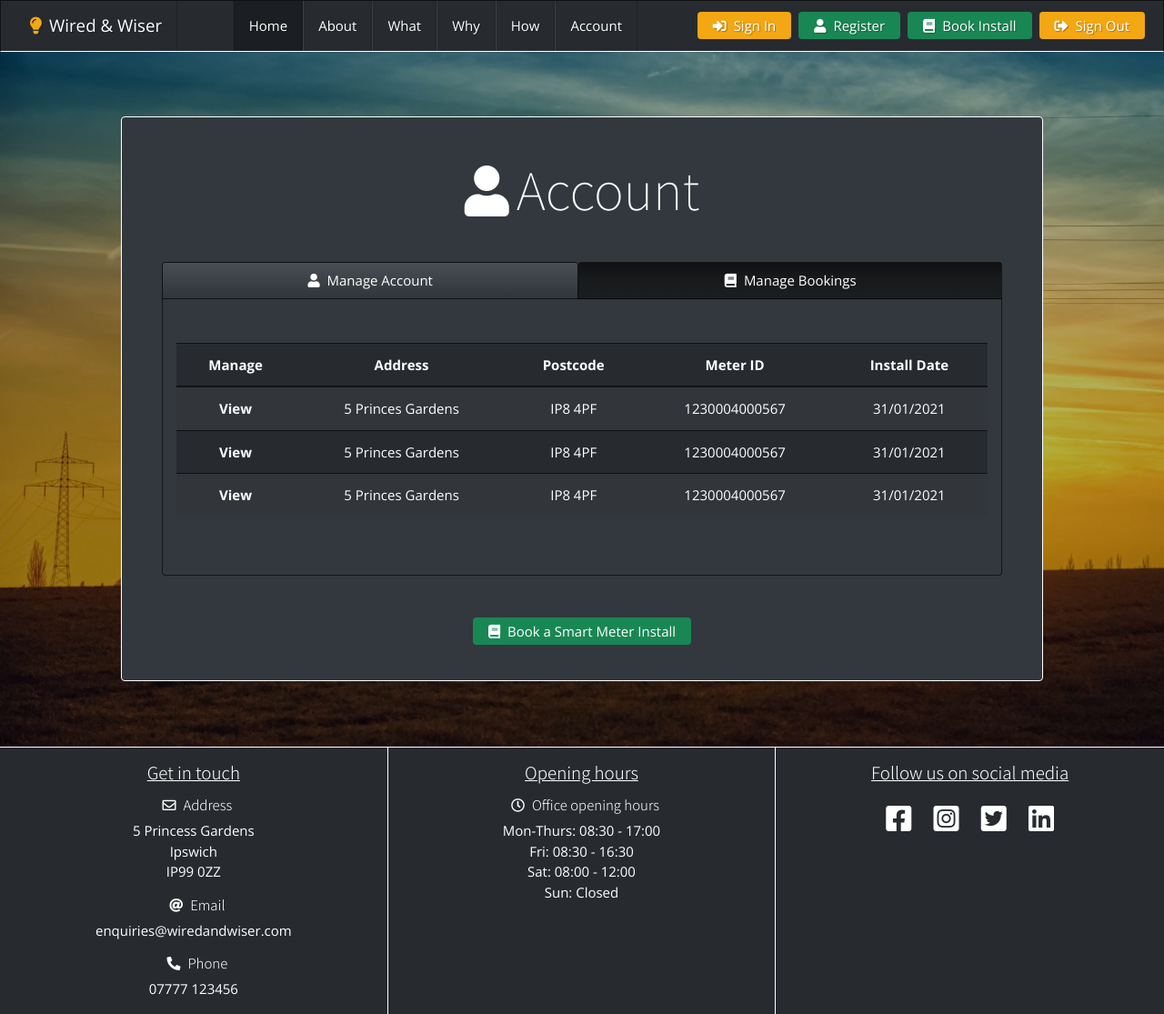
After one commit to LukeGarnham/Wired-and-Wiser-MS3, a Flask app: page /account in a window 1280 px wide. The commit adds this page. Shown: the whole page at 91% size. Run offline with Flask 2, Linux system fonts and the light colour scheme; some libraries are stand-ins or nearby versions.

Commit message:
Added Account page and some content.  Changed Sign In and Account background images.

```diff
--- a/app.py
+++ b/app.py
@@ -85,6 +85,11 @@ def signin():
     return render_template("signin.html")
 
 
+@app.route("/account")
+def account():
+    return render_template("account.html")
+
+
 if __name__ == "__main__":
     app.run(host=os.environ.get("IP"),
             port=int(os.environ.get("PORT")),
--- a/static/css/style.css
+++ b/static/css/style.css
@@ -182,6 +182,23 @@ footer {
     background-image: url('https://raw.githubusercontent.com/LukeGarnham/Wired-and-Wiser-MS3/master/static/images/wind-turbines.jpg');
 }
 
+#signin-background {
+    background-image: url('https://raw.githubusercontent.com/LukeGarnham/Wired-and-Wiser-MS3/master/static/images/wind-turbines-3.jpg');
+}
+
+#account-background {
+    background-image: url('https://raw.githubusercontent.com/LukeGarnham/Wired-and-Wiser-MS3/master/static/images/electricity-pylon-2.jpg');
+}
+
+/*----------------------------------------------------------------------------------------------------------Account Page*/
+
+.tab-container {
+    border-right: 1px solid rgba(0,0,0,0.6);
+    border-bottom: 1px solid rgba(0,0,0,0.6);
+    border-left: 1px solid rgba(0,0,0,0.6);
+    border-bottom-left-radius: 0.25rem;
+    border-bottom-right-radius: 0.25rem;
+}
 
 /*----------------------------------------------------------------------------------------------------------Media Queries*/
 
--- /dev/null
+++ b/templates/account.html
@@ -0,0 +1,114 @@
+{% extends "base.html" %}
+
+{% block content %}
+
+    <!-- Jumbrotron/background -->
+    <div class="jumbotron jumbotron-fluid text-center text-white p-0 mb-0" id="account-background">
+        <div class="mask"></div>
+        <div class="container py-4">
+            <!-- Flash messages -->
+            {% with messages = get_flashed_messages() %}
+                {% if messages %}
+                    {% for message in messages %}
+                    <div class="flashes position-relative">
+                        <h4 class="my-5">{{ message }}</h4>
+                    </div>
+                    {% endfor %}
+                {% endif %}
+            {% endwith %}
+            <!-- Card containing account details -->
+            <div class="card m-md-5 p-4">
+                <div class="card-body">
+                    <div>
+                        <h1 class="display-4 mb-5"><i class="fas fa-user mr-2"></i>Account</h1>
+                    </div>
+                    <!-- The skeleton code for the tabs was copid from Bootstrap: https://getbootstrap.com/docs/4.5/components/navs/#javascript-behavior -->
+                    <ul class="nav nav-tabs nav-fill justify-content-center" id="myTab" role="tablist">
+                        <li class="nav-item" role="presentation">
+                            <a class="nav-link active" id="home-tab" data-toggle="tab" href="#account" role="tab" aria-controls="home" aria-selected="true">
+                                <i class="fas fa-user mr-2"></i><span class="d-none d-md-inline">Manage </span>Account
+                            </a>
+                        </li>
+                        <li class="nav-item" role="presentation">
+                            <a class="nav-link" id="profile-tab" data-toggle="tab" href="#bookings" role="tab" aria-controls="profile" aria-selected="false">
+                                <i class="fas fa-book mr-2"></i><span class="d-none d-md-inline">Manage </span>Bookings
+                            </a>
+                        </li>
+                    </ul>
+                    <div class="tab-content">
+                        <!-- Account tab content -->
+                        <div class="tab-pane " id="account" role="tabpanel" aria-labelledby="home-tab">
+                            <div class="container-fluid tab-container py-5">
+                                <div class="row mb-3">
+                                    <div class="col-form-label col-form-label-sm col-12 col-md-6 font-weight-bold">First Name:</div>
+                                    <div class="col-form-label col-form-label-sm col-12 col-md-6">Luke</div>
+                                </div>
+                                <div class="row mb-3">
+                                    <div class="col-form-label col-form-label-sm col-12 col-md-6 font-weight-bold">Last Name:</div>
+                                    <div class="col-form-label col-form-label-sm col-12 col-md-6">Garnham</div>
+                                </div>
+                                <div class="row mb-3">
+                                    <div class="col-form-label col-form-label-sm col-12 col-md-6 font-weight-bold">Email Addres:</div>
+                                    <div class="col-form-label col-form-label-sm col-12 col-md-6">lukegarnham@msn.com</div>
+                                </div>
+                                <div class="mt-5">
+                                    <a href="#"  class="button green px-3 py-1 d-block d-md-inline mx-auto mb-4 mb-md-0 mr-md-4">
+                                        <i class="fas fa-edit mr-2"></i>Update Details
+                                    </a>
+                                    <a href="#" class="button red d-md-inline px-3 py-1">
+                                        <i class="fas fa-trash mr-2"></i>Delete Account
+                                    </a>
+                                </div>
+                            </div>
+                        </div>
+                        <!-- Bookings tab content -->
+                        <div class="tab-pane active" id="bookings" role="tabpanel" aria-labelledby="profile-tab">
+                            <div class="container-fluid tab-container py-5">
+                                <table class="table table-striped table-dark">
+                                    <thead class="">
+                                        <tr>
+                                            <th scope="col">Manage</th>
+                                            <th scope="col">Address</th>
+                                            <th scope="col">Postcode</th>
+                                            <th scope="col">Meter ID</th>
+                                            <th scope="col">Install Date</th>
+                                        </tr>
+                                    </thead>
+                                    <tbody>
+                                        <tr>
+                                            <th scope="row"><a href="#">View</a></th>
+                                            <td>5 Princes Gardens</td>
+                                            <td>IP8 4PF</td>
+                                            <td>1230004000567</td>
+                                            <td>31/01/2021</td>
+                                        </tr>
+                                        <tr>
+                                            <th scope="row"><a href="#">View</a></th>
+                                            <td>5 Princes Gardens</td>
+                                            <td>IP8 4PF</td>
+                                            <td>1230004000567</td>
+                                            <td>31/01/2021</td>
+                                        </tr>
+                                        <tr>
+                                            <th scope="row"><a href="#">View</a></th>
+                                            <td>5 Princes Gardens</td>
+                                            <td>IP8 4PF</td>
+                                            <td>1230004000567</td>
+                                            <td>31/01/2021</td>
+                                        </tr>
+                                    </tbody>
+                                </table>
+                            </div>
+                        </div>
+                    </div>
+                    <div class="mt-5">
+                        <a href="#" class="button green px-3 py-1">
+                            <i class="fas fa-book mr-2"></i>Book <span class="d-none d-md-inline">a Smart Meter </span>Install
+                        </a>
+                    </div>
+                </div>
+            </div>
+        </div>
+    </div>
+
+{% endblock %}
--- a/templates/base.html
+++ b/templates/base.html
@@ -43,7 +43,7 @@
                         <a class="nav-link px-3" href="#" >How</a>
                     </li>
                     <li class="nav-item">
-                        <a class="nav-link px-3" href="#" >Account</a>
+                        <a class="nav-link px-3" href="{{ url_for('account') }}" >Account</a>
                     </li>
                     <li class="nav-item d-lg-none">
                         <a class="nav-link px-3" href="{{ url_for('signin') }}" >Sign In</a>
@@ -60,16 +60,16 @@
                 </ul>
 
                 <!-- Navigation buttons (right) -->
-                <a href="{{ url_for('signin') }}" role="button" class="d-none d-lg-block button orange px-3 py-1 mx-1">
+                <a href="{{ url_for('signin') }}" class="d-none d-lg-block button orange px-3 py-1 mx-1">
                     <i class="fas fa-sign-in-alt mr-2"></i>Sign In
                 </a>
-                <a href="{{ url_for('register') }}" role="button" class="d-none d-lg-block button green px-3 py-1 mx-1">
+                <a href="{{ url_for('register') }}" class="d-none d-lg-block button green px-3 py-1 mx-1">
                     <i class="fas fa-user mr-2"></i>Register
                 </a>
-                <a href="#" role="button" class="d-none d-lg-block button green px-3 py-1 mx-1">
+                <a href="#" class="d-none d-lg-block button green px-3 py-1 mx-1">
                     <i class="fas fa-book mr-2"></i>Book Install
                 </a>
-                <a href="#" role="button" class="d-none d-lg-block button orange px-3 py-1 mx-1" >
+                <a href="#" class="d-none d-lg-block button orange px-3 py-1 mx-1" >
                     <i class="fas fa-sign-out-alt mr-2"></i>Sign Out
                 </a>
             </div>
--- a/templates/register.html
+++ b/templates/register.html
@@ -58,7 +58,7 @@
                         </div>
                         <div class="mt-5">
                             <button type="submit" class="button green px-3 py-1 d-block d-md-inline mx-auto mb-4 mb-md-0 mr-md-4"><i class="fas fa-user mr-2"></i>Register</button>
-                            <a href="{{ url_for('home') }}" role="button" class="button red d-md-inline px-3 py-1">
+                            <a href="{{ url_for('home') }}" class="button red d-md-inline px-3 py-1">
                                 <i class="fas fa-window-close mr-2"></i>Cancel
                             </a>
                         </div>
--- a/templates/signin.html
+++ b/templates/signin.html
@@ -3,7 +3,7 @@
 {% block content %}
 
     <!-- Jumbrotron/background -->
-    <div class="jumbotron jumbotron-fluid text-center text-white p-0 mb-0" id="register-background">
+    <div class="jumbotron jumbotron-fluid text-center text-white p-0 mb-0" id="signin-background">
         <div class="mask"></div>
         <div class="container py-4">
             <!-- Flash messages -->
@@ -37,14 +37,14 @@
                         </div>
                         <div class="mt-5">
                             <button type="submit" class="button green px-3 py-1 d-block d-md-inline mx-auto mb-4 mb-md-0 mr-md-4"><i class="fas fa-sign-in-alt mr-2"></i>Sign In</button>
-                            <a href="{{ url_for('home') }}" role="button" class="button red d-md-inline px-3 py-1">
+                            <a href="{{ url_for('home') }}" class="button red d-md-inline px-3 py-1">
                                 <i class="fas fa-window-close mr-2"></i>Cancel
                             </a>
                         </div>
                     </form>
                     <div class="mt-5">
                         <p class="d-md-inline mb-2 mb-md-0 mr-md-2">New here?</p>
-                        <a href="{{ url_for('register') }}" role="button" class="button green px-3 py-1">
+                        <a href="{{ url_for('register') }}" class="button green px-3 py-1">
                             <i class="fas fa-user mr-2"></i>Register
                         </a>
                     </div>
```
Also changed, not shown: templates/index.html (+10 -18 lines).
